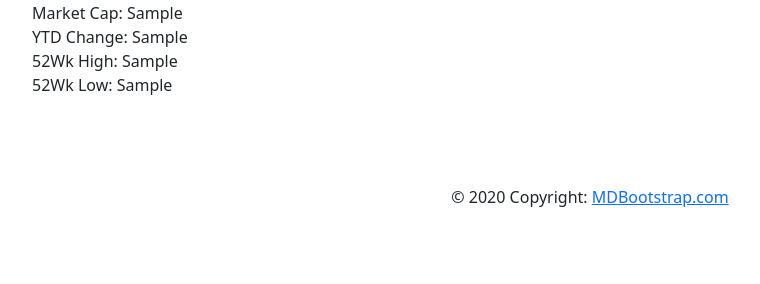
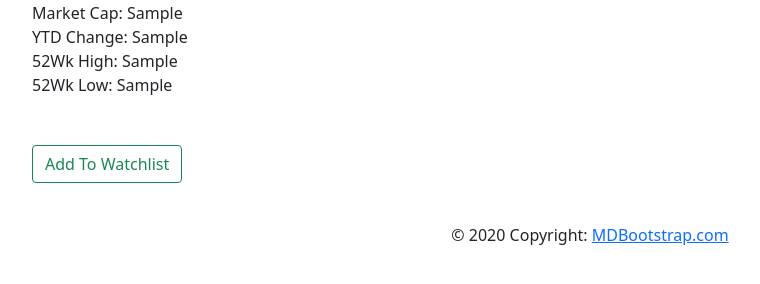
Before and after one commit to rutvi04/Stocks, a Django app: template templates/search.html in a window 1280 px wide. Shown: the part 231-515 px from the top of the page, without its empty margins (50-810 px from the left). Run offline with Django 3.2, Linux system fonts and the light colour scheme; the template is opened without the code that fills it: most values are stand-ins (such as "Sample title", 1, 10 or a date in 2020).

Commit message:
Update the add stock page to watchlist

```diff
--- a/moneymarket/urls.py
+++ b/moneymarket/urls.py
@@ -4,7 +4,7 @@ from . import views
 urlpatterns = [
     path('', views.index, name='index'),
     path('search/<str:symb>', views.search, name='search'),
-    path('watchlist.html', views.watchlist, name='watchlist'),
+    path('watchlist', views.watchlist, name='watchlist'),
     path('delete.html', views.delete, name='delete'),
     path('delete/<stock_id>', views.delete_stock, name='delete_stock'),
     path('about.html', views.about, name='about'),
--- a/templates/search.html
+++ b/templates/search.html
@@ -19,6 +19,12 @@
         52Wk Low: {{ api.week52Low }}<br/>
         <div>
         <br/><br/>
+        <form action="{% url 'watchlist' %}" method="POST" class="d-flex" >
+          {% csrf_token %}
+            <input type="hidden" name="ticker" class="form-control" value="{{ api.symbol }}">
+            <button class="btn btn-outline-success" type="submit">Add To Watchlist</button>
+        </form>
+
         </div>
 
     {% endif %}
```
Also changed, not shown: db.sqlite3.
